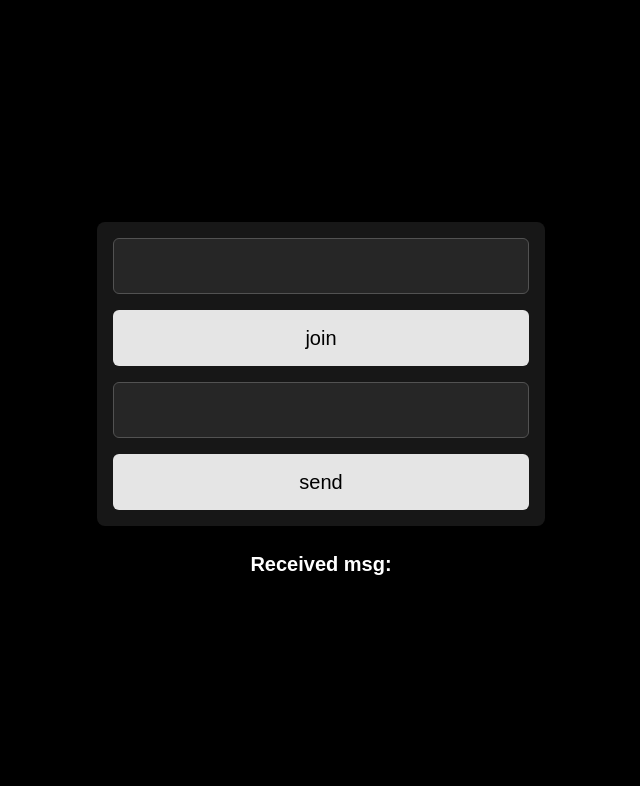
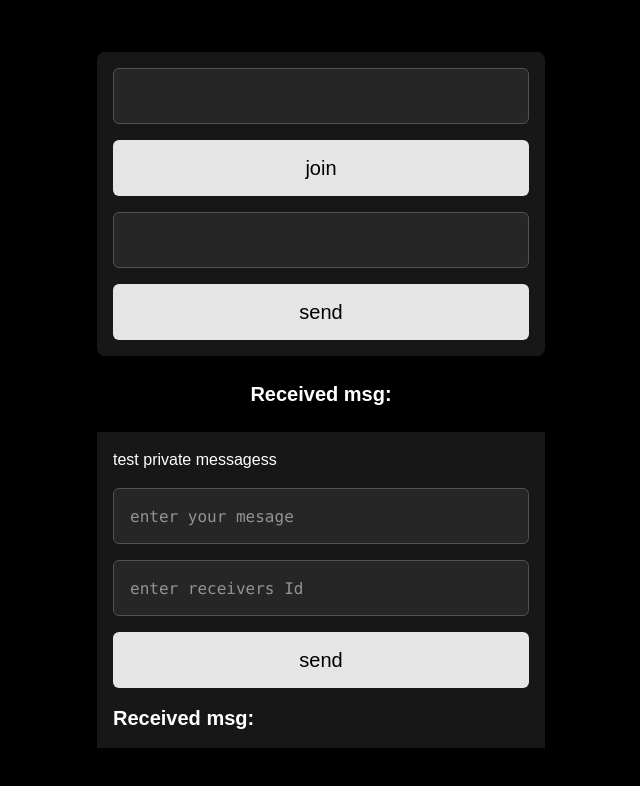
Before and after one commit to biswacs/termi-chat, a Next.js app in the folder client/: page / in a window 1280 px wide. Shown: the top 786 px of the page, without its empty margins (319-959 px from the left). Built offline with nearby package versions, Linux system fonts and the light colour scheme; no server answers.

Commit message:
private mesage events to direct one socket connection

```diff
--- a/client/app/page.js
+++ b/client/app/page.js
@@ -8,7 +8,9 @@ export default function Home() {
   // const [latitude, setLatitude] = useState("");
   // const [longitude, setLongitude] = useState("");
   const [receivedMessage, setReceivedMessage] = useState("");
+  const [receivedPvtMessage, setReceivedPvtMessage] = useState("");
   const [room, setRoom] = useState("");
+  const [receiversId, setReceiversId] = useState("");
   const [message, setMessage] = useState("");
 
   async function onEnter() {
@@ -39,10 +41,21 @@ export default function Home() {
     socket.emit("join_room", room);
   }
 
+  const sendPrivateMsg = async () => {
+    socket.emit("private", receiversId, message);
+  };
+
   useEffect(() => {
     socket.on("receive_message", (data) => {
       console.log(data.message);
       setReceivedMessage(data.message);
+    });
+  }, [socket]);
+
+  useEffect(() => {
+    socket.on("receive_private", (data) => {
+      console.log(data);
+      setReceivedPvtMessage(data);
     });
   }, [socket]);
 
@@ -75,6 +88,33 @@ export default function Home() {
         </button>
       </div>
       <div className="text-xl font-bold">Received msg: {receivedMessage}</div>
+
+      <div className="bg-neutral-900 p-4 flex flex-col gap-4 w-md">
+        <p>test private messagess</p>
+        <input
+          className="bg-neutral-800 w-full h-14 px-4 rounded-md focus:outline-none border border-neutral-600 font-mono"
+          placeholder="enter your mesage"
+          onChange={(e) => {
+            setMessage(e.target.value);
+          }}
+        />{" "}
+        <input
+          className="bg-neutral-800 w-full h-14 px-4 rounded-md focus:outline-none border border-neutral-600 font-mono"
+          placeholder="enter receivers Id"
+          onChange={(e) => {
+            setReceiversId(e.target.value);
+          }}
+        />
+        <button
+          onClick={sendPrivateMsg}
+          className="w-full h-14 bg-neutral-200 text-center text-xl rounded-md text-black"
+        >
+          send
+        </button>
+        <div className="text-xl font-bold">
+          Received msg: {receivedPvtMessage}
+        </div>
+      </div>
     </div>
   );
 }
```
Also changed, not shown: 1 other file (tests, documents, lock files or other folders).
